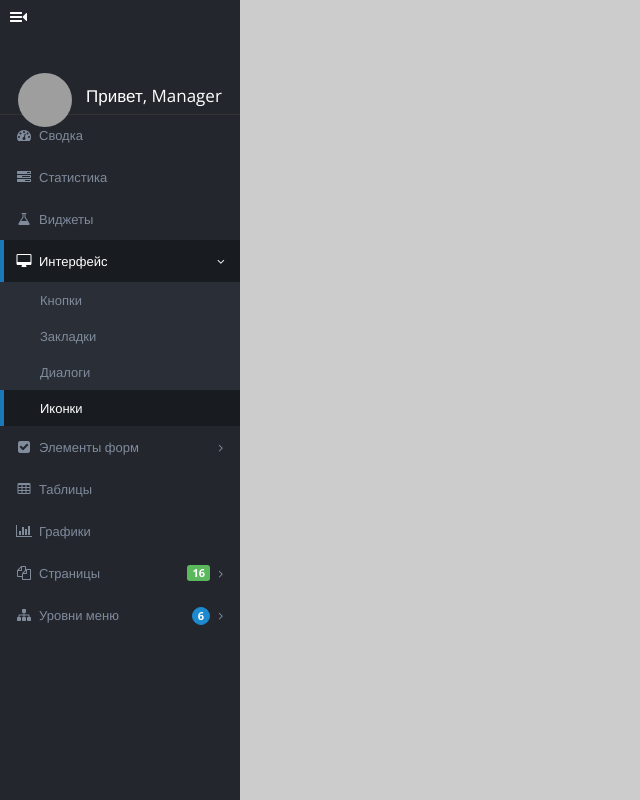
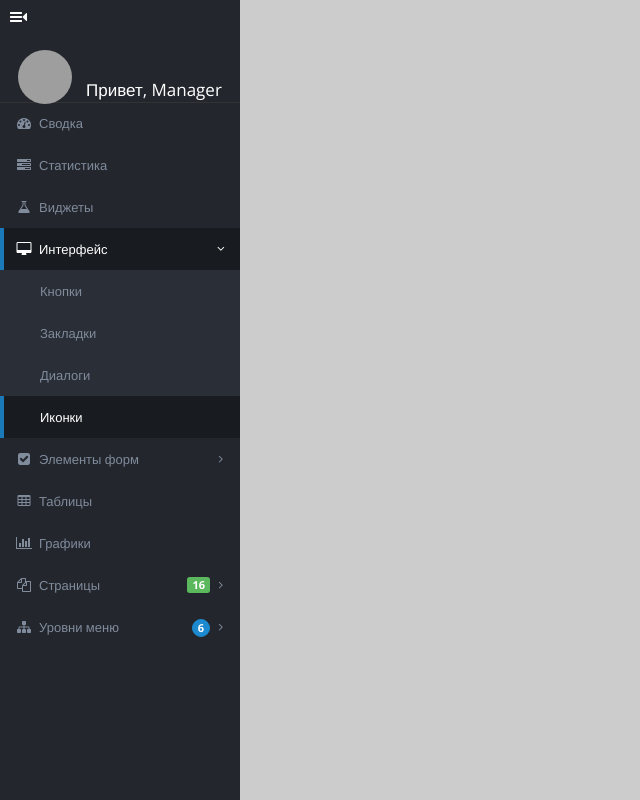
Before and after one commit to XAOPT/todo-webclient, a PHP site: page /menu.html in a window 1280 px wide. Shown: the whole page, without its empty margins (0-640 px from the left). Run offline with PHP 8.4, Linux system fonts and the light colour scheme; style sheets or scripts are compiled from the project's sources; grey boxes are pictures that could not be loaded.

Commit message:
вычитка и чистка стилей

```diff
--- a/css/style.less
+++ b/css/style.less
@@ -32,7 +45,7 @@
 
 /*****************/
 
-BODY {
+body {
 	background-color: #CCC;
 	font-family: "Open Sans","Helvetica Neue", Helvetica, Arial, sans-serif;
 }
@@ -65,40 +78,22 @@
 	left: 0;
 	top: 0;
 	z-index: 500;
-	-webkit-touch-callout: none;
-	-webkit-user-select: none;
-	-khtml-user-select: none;
-	-moz-user-select: none;
-	-ms-user-select: none;
-	user-select: none;
 
 	.transition05s();
+	.user-select-none();
 
-	li.active {
-		&>a {
-			background:#181b1f;
-			color:#fff;
-
-			&:after {
-				display: block;
-			}
-		}
-	}
-
-	.menu-content.top {
+	#menu-content-info {
 		border-bottom: 1px solid;
 		border-top: none;
 		margin-bottom: -47px;
 		margin-top: 0;
 		padding-top: 66px;
-	}
+		padding-left: 86px!important;
 
-	#menu-content-info {
 		white-space: nowrap!important;
 		position: relative;
-		padding-left: 86px!important;
 
-		.text-bg {
+		.hello-text {
 			font-size: 17px;
 			color: #fff;
 			padding-top: 12px;
@@ -109,21 +104,19 @@
 			height: 54px;
 			display: block;
 			position: absolute;
-			left: -68px;
-			top: 1px;
+			left: 18px;
+			top: 50px;
 			border-radius: 999999px;
+		}
+
+		.mmc & {
+			display: none;
 		}
 	}
 
-	#menu-content-info>div {
-		margin: 6px 0;
-		position: relative;
-		width: 120px;
-	}
-
 	.fadeInLeft{
-		-webkit-animation-name:fadeInLeft;
-		animation-name:fadeInLeft
+		-webkit-animation-name: fadeInLeft;
+		animation-name: fadeInLeft
 	}
 
 	.navigation {
@@ -150,24 +154,28 @@
 					display: block;
 				}
 			}
+		}
 
-			&:after {
-				content:"";
-				top:0;
-				bottom:0;
-				width:4px;
-				position:absolute;
-				right:auto;
-				background:#1a7ab9;
-				display:none;
-				left:0;
+		li.active {
+			&>a {
+				background: #181b1f;
+				color: #fff;
+
+				&:after {
+					display: block;
+				}
 			}
 		}
 
-		&>li>a {
-			text-align:left;
+		&>li {
+			/* эти свойства для того, чтобы не разъезжалось меню в момент сворачивания до узкого состояния */
+			width: 240px;
+			&>a {
+				text-align:left;
+			}
 		}
 
+		/* пункты меню, у которых есть дочерние элементы */
 		.mm-dropdown {
 
 			&>a {
@@ -181,11 +189,11 @@
 					line-height: 10px;
 					height: 10px;
 					width: 10px;
+					position: absolute;
 					left: auto;
 					right: 14px;
-					top: 17px;
+					top: 16px;
 					margin: 0;
-					position: absolute;
 					text-align: center;
 					-webkit-transition: all 300ms ease-in-out;
 					transition: all 300ms ease-in-out;
@@ -197,18 +205,10 @@
 				padding: 0;
 				background: #2a2e36;
 				display: none;
-
-				a {
-					padding-bottom:8px;
-					padding-top:8px;
-
-					&:before {
-						top:14px;
-					}
-				}
 			}
 
 			&>ul {
+				/* пункты меню 2, 3 и 4го уровня */
 				&>li>a {
 					padding-left: 40px;
 				}
@@ -380,34 +372,16 @@
 		text-align:center;
 		font-size:14px;
 	}
-}
 
-#main-menu-bg {
-	overflow: hidden;
-	width: 240px;
+	/**/
 
-	background-color: #23272d;
-	display: block;
-	height: 100%;
-	padding: 0;
-	position: fixed;
-	top: 0;
-	z-index: 0;
-
-	.transition05s();
-}
-
-.mmc {
-	#menu-content-info {
-		display: none;
-	}
-	#main-menu {
+	.mmc & {
 		overflow: visible;
 		width: 56px;
 
 		.navigation {
 			&>.mm-dropdown {
-				.open {
+				&.open {
 					&>ul {
 						display: none;
 					}
--- a/menu.html
+++ b/menu.html
@@ -77,11 +77,19 @@
 			$(".toogleMenu").click(function(){
 				$("BODY").toggleClass("mmc");
 			});
+
+			$( window ).resize(function() {
+				var windowWidth = $( window ).width();
+
+				if (windowWidth < 840) {
+					$("BODY").addClass("mmc");
+				}
+			});
 		});
 	</script>
 </head>
 
-<body>
+<body class=''>
 <h1>Check this out</h1>
 
 <div style='position: absolute; top: 10px; left: 10px; z-index: 1000; color: #FFF'>
@@ -91,15 +99,13 @@
 <div id="main-menu">
 
 	<div>
-		<div class="menu-content top animated fadeIn" id="menu-content-info">
-			<div>
-				<div class="text-bg">
-					<span class="text-slim">Привет,</span>
-					<span class="text-semibold">Manager</span>
-				</div>
+		<div class="animated fadeIn" id="menu-content-info">
+			<div class="hello-text">
+				<span class="text-slim">Привет,</span>
+				<span class="text-semibold">Manager</span>
+			</div>
 
-				<img src="img/avatar1.jpg" alt="">
-			</div>
+			<img src="img/avatar1.jpg" alt="">
 		</div>
 		<ul class="navigation">
 			<li>
```
Also changed, not shown: other parts of css/style.less (+69 -42 lines).
